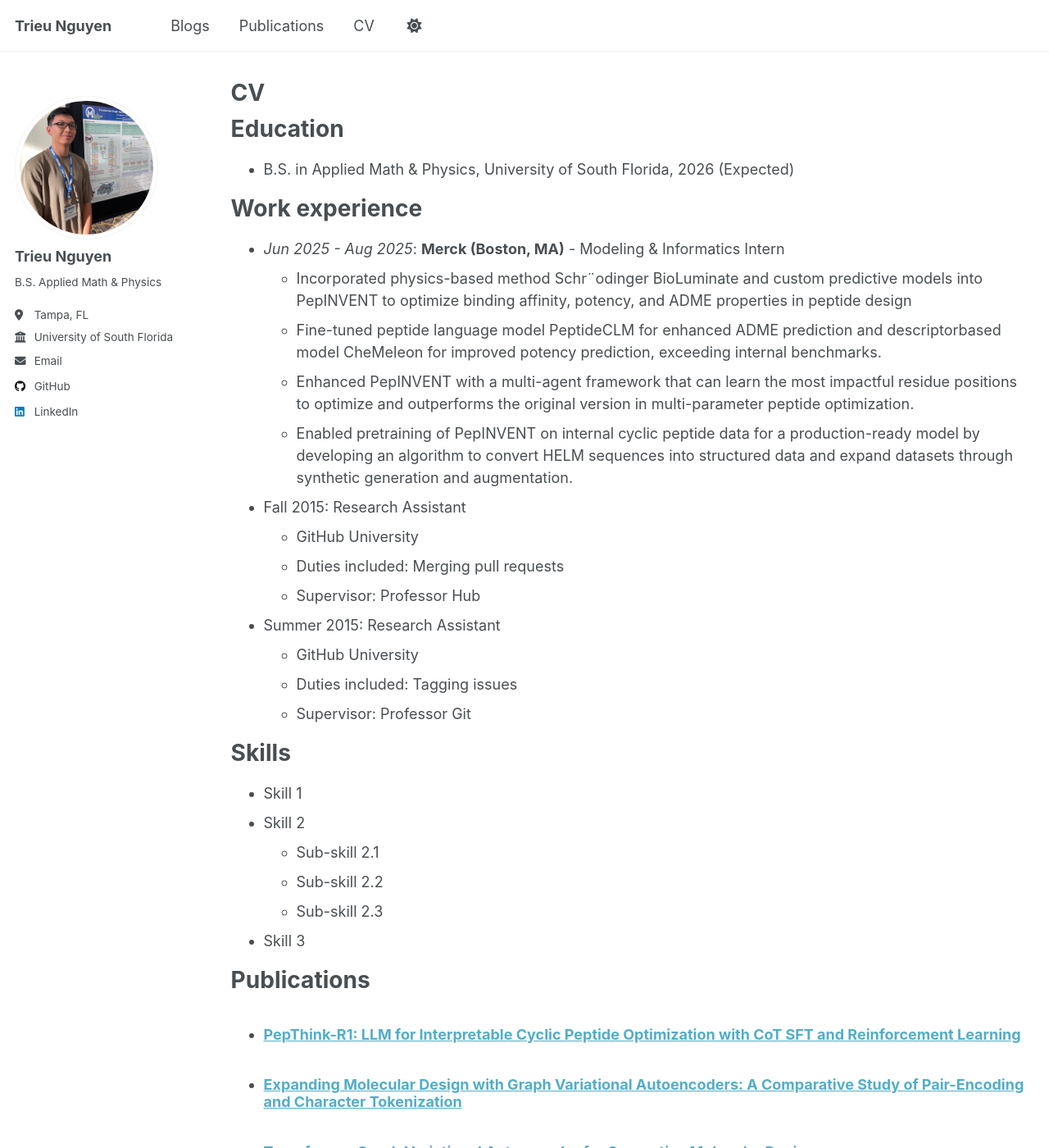
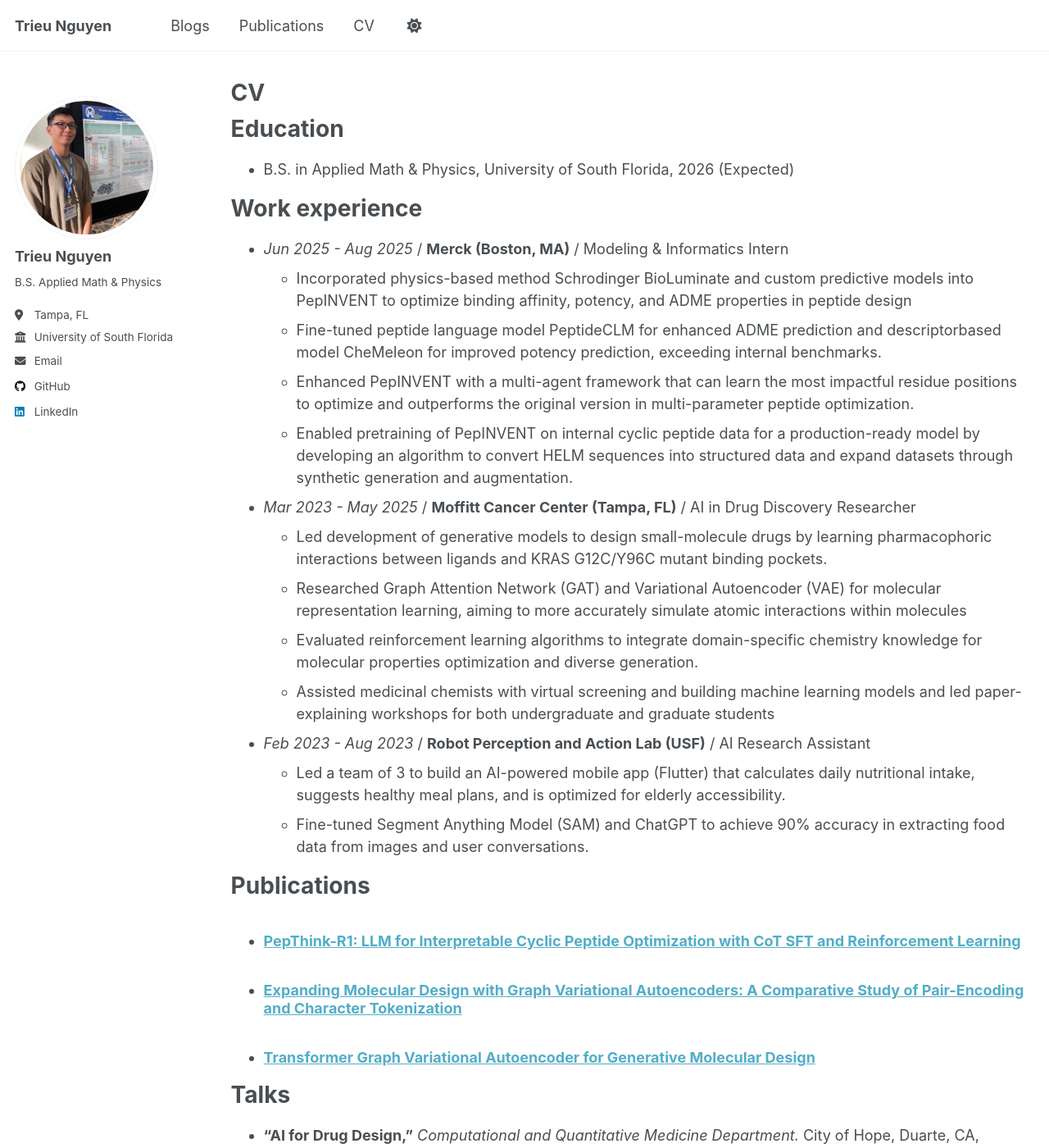
Before and after one commit to nnhoangtrieu/nnhoangtrieu.github.io, a Jekyll site: the page built from _pages/cv.md, in a window 1280 px wide and 1400 px high. Shown: the whole window at 82% size. Built offline with Jekyll 4.4.1, drawn with Linux system fonts in a browser that asks for light colours; a script that is not in the unit is left out.

Commit message:
update cv

```diff
--- a/_pages/cv.md
+++ b/_pages/cv.md
@@ -15,8 +15,8 @@ Education
 
 Work experience
 ======
-* *Jun 2025 - Aug 2025*: **Merck (Boston, MA)** - Modeling & Informatics Intern
-  * Incorporated physics-based method Schr¨odinger BioLuminate and custom predictive models into
+* *Jun 2025 - Aug 2025* / **Merck (Boston, MA)** / Modeling & Informatics Intern
+  * Incorporated physics-based method Schrodinger BioLuminate and custom predictive models into
 PepINVENT to optimize binding affinity, potency, and ADME properties in peptide design
   * Fine-tuned peptide language model PeptideCLM for enhanced ADME prediction and descriptorbased model CheMeleon for improved potency prediction, exceeding internal benchmarks.
   * Enhanced PepINVENT with a multi-agent framework that can learn the most impactful residue
@@ -25,24 +25,22 @@ positions to optimize and outperforms the original version in multi-parameter pe
 by developing an algorithm to convert HELM sequences into structured data and expand datasets
 through synthetic generation and augmentation.
 
-* Fall 2015: Research Assistant
-  * GitHub University
-  * Duties included: Merging pull requests
-  * Supervisor: Professor Hub
+* *Mar 2023 - May 2025* / **Moffitt Cancer Center (Tampa, FL)** / AI in Drug Discovery Researcher
+  * Led development of generative models to design small-molecule drugs by learning pharmacophoric
+interactions between ligands and KRAS G12C/Y96C mutant binding pockets.
+  * Researched Graph Attention Network (GAT) and Variational Autoencoder (VAE) for molecular
+representation learning, aiming to more accurately simulate atomic interactions within molecules
+  * Evaluated reinforcement learning algorithms to integrate domain-specific chemistry knowledge for
+molecular properties optimization and diverse generation.
+  * Assisted medicinal chemists with virtual screening and building machine learning models and led
+paper-explaining workshops for both undergraduate and graduate students
 
-* Summer 2015: Research Assistant
-  * GitHub University
-  * Duties included: Tagging issues
-  * Supervisor: Professor Git
+* *Feb 2023 - Aug 2023* / **Robot Perception and Action Lab (USF)** / AI Research Assistant
+  * Led a team of 3 to build an AI-powered mobile app (Flutter) that calculates daily nutritional
+intake, suggests healthy meal plans, and is optimized for elderly accessibility.
+  * Fine-tuned Segment Anything Model (SAM) and ChatGPT to achieve 90% accuracy in extracting
+food data from images and user conversations.
 
-Skills
-======
-* Skill 1
-* Skill 2
-  * Sub-skill 2.1
-  * Sub-skill 2.2
-  * Sub-skill 2.3
-* Skill 3
 
 Publications
 ======
```
